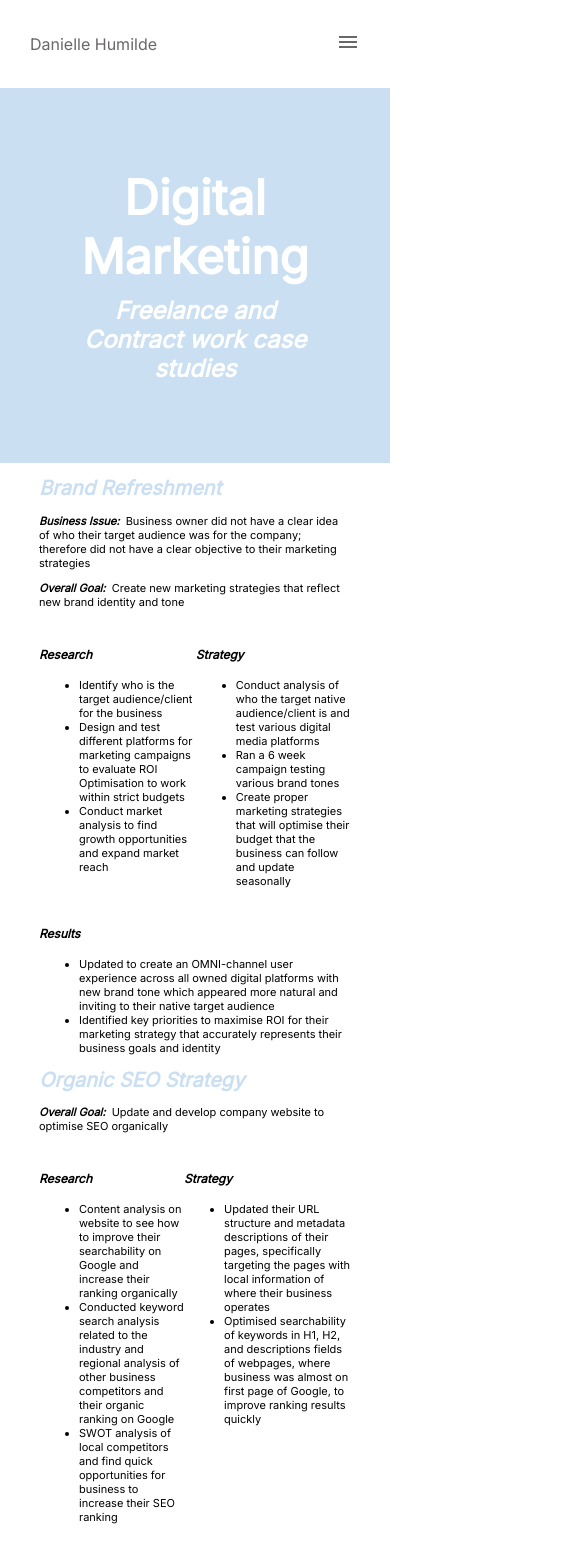
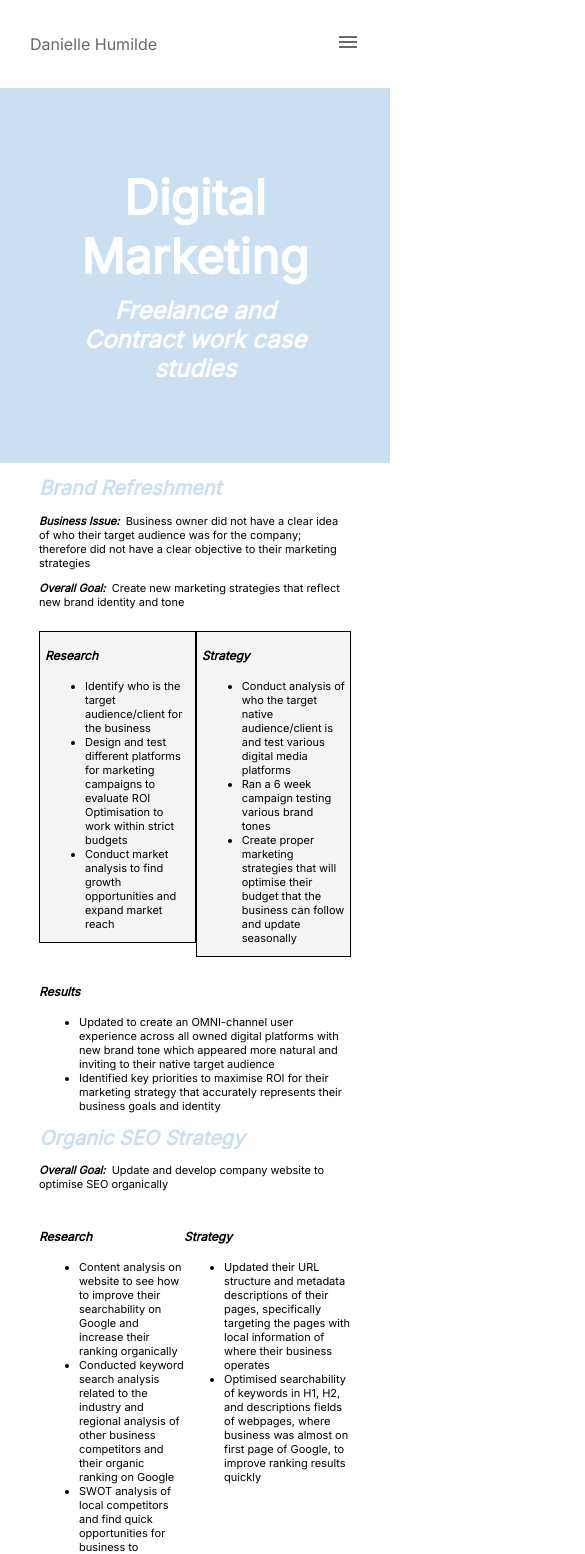
Before and after one commit to Stuart-Wilcox/Danielle-Humilde-Website, a React (Create React App) app: page /work/digital-marketing in a window 390 px wide. Shown: the top 1554 px of the page, 585 px wide, since content can reach past the window. Built offline with nearby package versions, Linux system fonts and the light colour scheme.

Commit message:
digital marketing page mobile working

```diff
--- a/src/pages/Work/DigitalMarketing/index.tsx
+++ b/src/pages/Work/DigitalMarketing/index.tsx
@@ -7,6 +7,7 @@ import {
     Subtitle,
     Title,
 } from '../../../components';
+import { useIsMobile } from '../../../hooks';
 import {
     StyledWorkSection,
 } from '../index.style';
@@ -23,6 +24,15 @@ const color = '#CADFF2';
 
 const DigitalMarketing: React.FC<IProps> = (props: IProps) => {
     const {} = props;
+
+    const isMobile = useIsMobile();
+
+    const mobileParagraphBoxStyle = {
+        backgroundColor: '#f4f4f4',
+        paddingLeft: 5,
+        paddingRight: 5,
+        border: 'solid #000 1px',
+    }
 
     return (
         <>
@@ -48,7 +58,9 @@ const DigitalMarketing: React.FC<IProps> = (props: IProps) => {
                     </StyledWorkSection>
                     <StyledWorkSection>
                         <StyledRow>
-                            <Paragraph>
+                            <Paragraph
+                                style={isMobile ? mobileParagraphBoxStyle : {}}
+                            >
                                 <Subtitle italic={true}>Research</Subtitle>
                                 <ul>
                                     <li>Identify who is the target audience/client for the business</li>
@@ -56,7 +68,9 @@ const DigitalMarketing: React.FC<IProps> = (props: IProps) => {
                                     <li>Conduct market analysis to find growth opportunities and expand market reach</li>
                                 </ul>
                             </Paragraph>
-                            <Paragraph>
+                            <Paragraph
+                                style={isMobile ? mobileParagraphBoxStyle : {}}
+                            >
                                 <Subtitle italic={true}>Strategy</Subtitle>
                                 <ul>
                                     <li>Conduct analysis of who the target native audience/client is and test various digital media platforms </li>
@@ -104,6 +118,7 @@ const DigitalMarketing: React.FC<IProps> = (props: IProps) => {
                         </Paragraph>
                         <div style={{ textAlign: 'center' }}>
                             <StyledImg
+                                style={isMobile ? {maxWidth: 300} : {}}
                                 src={'/images/digital_marketing_seo.png'}
                                 alt={'Digital Marketing SEO Result'}
                             />
@@ -120,13 +135,13 @@ const DigitalMarketing: React.FC<IProps> = (props: IProps) => {
                                 src={'/images/digital_marketing_market_growth.png'}
                                 alt={'Market Growth Opportunities'}
                             />
-                            <Paragraph style={{ marginLeft: 40, }}>
+                            <Paragraph style={{ marginLeft: isMobile ? 15 : 40 }}>
                                 <Paragraph>
                                     The two weeks leading up to Black Friday are some of the most competitive times in marketing to get the best paid ad slots online.
                                 </Paragraph>
                                 <Paragraph>
                                     <Subtitle italic={true}>Strategy</Subtitle>
-                                    <ul>
+                                    <ul style={isMobile ? {paddingInlineStart: 10} : {}}>
                                         <li>Start nurturing the target audience almost a month in advance so they will recognise the brand logo and name at the launch of Black Friday sales</li>
                                         <li>Experiment with the brand tone to see if we could expand their reach before Black Friday sale</li>
                                         <li>Create new social media and email templates to update their online presence</li>
@@ -139,18 +154,38 @@ const DigitalMarketing: React.FC<IProps> = (props: IProps) => {
                                 </Paragraph>
                             </Paragraph>
                         </StyledRow>
-                        <StyledRow>
+                        <StyledRow
+                            style={isMobile ? {flexDirection: 'column', alignItems: 'center'} : {}}
+                        >
                             <Paragraph>
                                 <Subtitle italic={true}>Results</Subtitle>
                                 <ul>
                                     <li>One of the videos created was shared, and tagged, by a well-known brand, with over 250,000 followers (at the time)</li>
-                                    <li>Increased social media’s followers and market reach by 300% days before the launch of the Black Friday sale</li>
+                                    <li>Increased social media's followers and market reach by 300% days before the launch of the Black Friday sale</li>
                                     <li>Surpassed campaign and sale prediction by 150% with about 75% retention of those new followers after the sale ended</li>
                                 </ul>
                                 <Paragraph>
                                     Found market growth opportunities to expand reach by using numerous methods of producing content to increase visibility and sharability on social media
                                 </Paragraph>
                             </Paragraph>
+
+                            {
+                                isMobile ?
+                                (
+                                    <div style={{ textAlign: 'center' }}>
+                                        <StyledImg
+                                            src={'/images/digital_marketing_example_1.png'}
+                                            alt={'Digital Marketing Example 1'}
+                                        />
+                                        <StyledImg
+                                            src={'/images/digital_marketing_example_2.png'}
+                                            alt={'Ditigal Marketing Example 2'}
+                                        />
+                                    </div>
+                                )
+                                :
+                                (
+                                    <>
                                         <StyledImg
                                             src={'/images/digital_marketing_example_1.png'}
                                             alt={'Digital Marketing Example 1'}
@@ -160,6 +195,9 @@ const DigitalMarketing: React.FC<IProps> = (props: IProps) => {
                                             src={'/images/digital_marketing_example_2.png'}
                                             alt={'Ditigal Marketing Example 2'}
                                         />
+                                    </>
+                                )
+                            }
                         </StyledRow>
                     </StyledWorkSection>
                     <StyledWorkSection>
```
Lines whose indentation alone changed are shown as unchanged.
